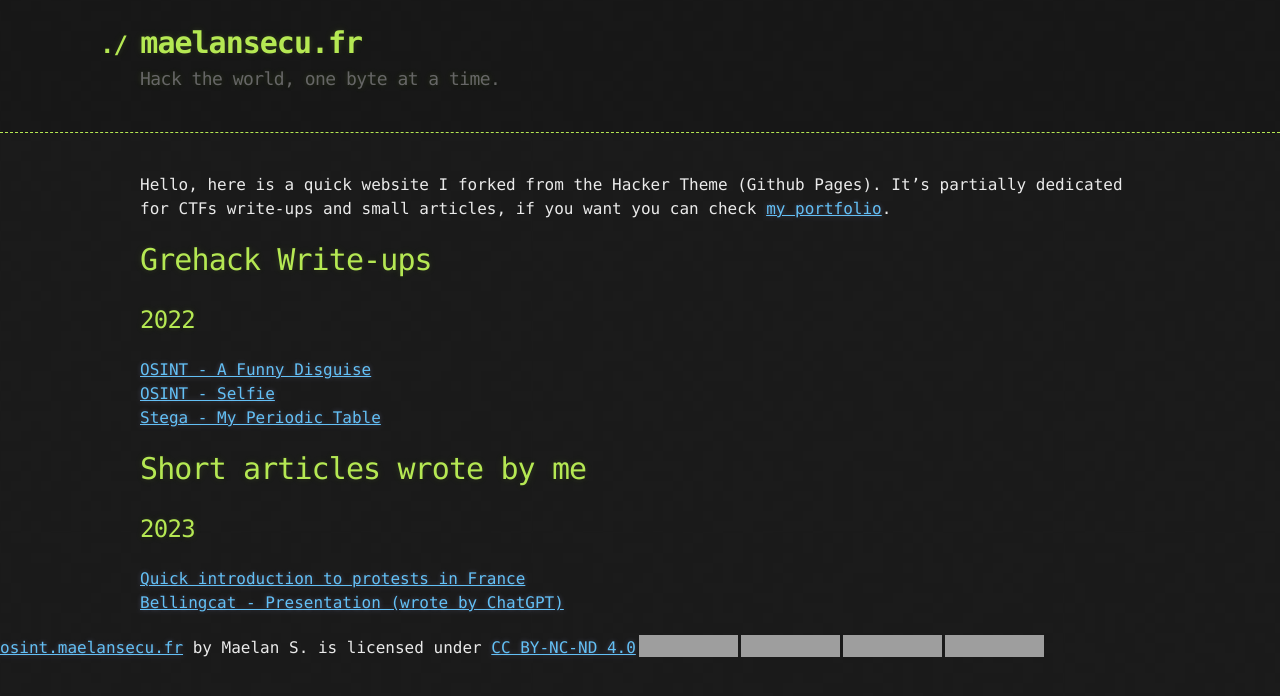
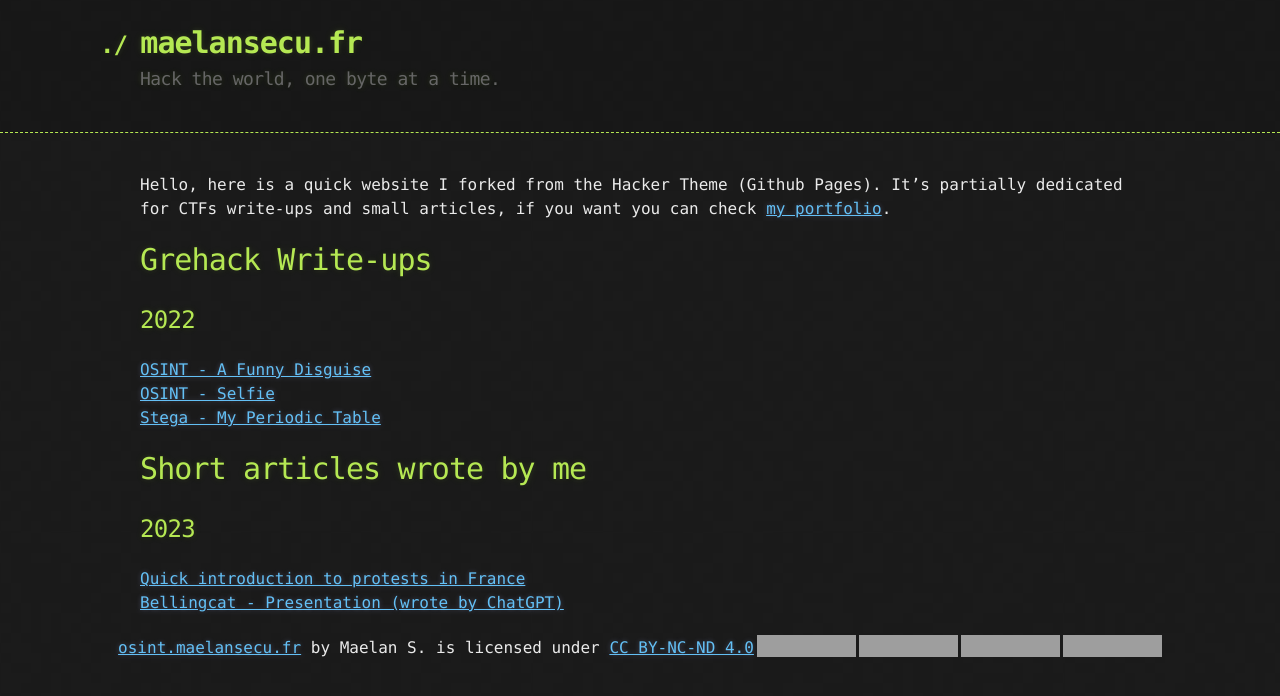
Before and after one commit to maelansecu/maelansecu.github.io, a Jekyll site: the page built from index.md, in a window 1280 px wide. Shown: the top 696 px of the page. Built offline with Jekyll 4.4.1, drawn with Linux system fonts in a browser that asks for light colours; grey boxes are pictures that could not be loaded.

Commit message:
Update default.html

```diff
--- a/_layouts/default.html
+++ b/_layouts/default.html
@@ -37,6 +37,8 @@
     </div>
   </body>
   <footer>
-      <p text-align:center xmlns:cc="http://creativecommons.org/ns#" xmlns:dct="http://purl.org/dc/terms/"><a property="dct:title" rel="cc:attributionURL" href="http://maelansecu.fr">osint.maelansecu.fr</a> by <span property="cc:attributionName">Maelan S.</span> is licensed under <a href="http://creativecommons.org/licenses/by-nc-nd/4.0/?ref=chooser-v1" target="_blank" rel="license noopener noreferrer" style="display:inline-block;">CC BY-NC-ND 4.0<img style="height:22px!important;margin-left:3px;vertical-align:text-bottom;" src="https://mirrors.creativecommons.org/presskit/icons/cc.svg?ref=chooser-v1"><img style="height:22px!important;margin-left:3px;vertical-align:text-bottom;" src="https://mirrors.creativecommons.org/presskit/icons/by.svg?ref=chooser-v1"><img style="height:22px!important;margin-left:3px;vertical-align:text-bottom;" src="https://mirrors.creativecommons.org/presskit/icons/nc.svg?ref=chooser-v1"><img style="height:22px!important;margin-left:3px;vertical-align:text-bottom;" src="https://mirrors.creativecommons.org/presskit/icons/nd.svg?ref=chooser-v1"></a></p>
+    <div id="copyright" align="center">
+      <p xmlns:cc="http://creativecommons.org/ns#" xmlns:dct="http://purl.org/dc/terms/"><a property="dct:title" rel="cc:attributionURL" href="http://maelansecu.fr">osint.maelansecu.fr</a> by <span property="cc:attributionName">Maelan S.</span> is licensed under <a href="http://creativecommons.org/licenses/by-nc-nd/4.0/?ref=chooser-v1" target="_blank" rel="license noopener noreferrer" style="display:inline-block;">CC BY-NC-ND 4.0<img style="height:22px!important;margin-left:3px;vertical-align:text-bottom;" src="https://mirrors.creativecommons.org/presskit/icons/cc.svg?ref=chooser-v1"><img style="height:22px!important;margin-left:3px;vertical-align:text-bottom;" src="https://mirrors.creativecommons.org/presskit/icons/by.svg?ref=chooser-v1"><img style="height:22px!important;margin-left:3px;vertical-align:text-bottom;" src="https://mirrors.creativecommons.org/presskit/icons/nc.svg?ref=chooser-v1"><img style="height:22px!important;margin-left:3px;vertical-align:text-bottom;" src="https://mirrors.creativecommons.org/presskit/icons/nd.svg?ref=chooser-v1"></a></p>
+    </div>
    </footer>
 </html>
```
